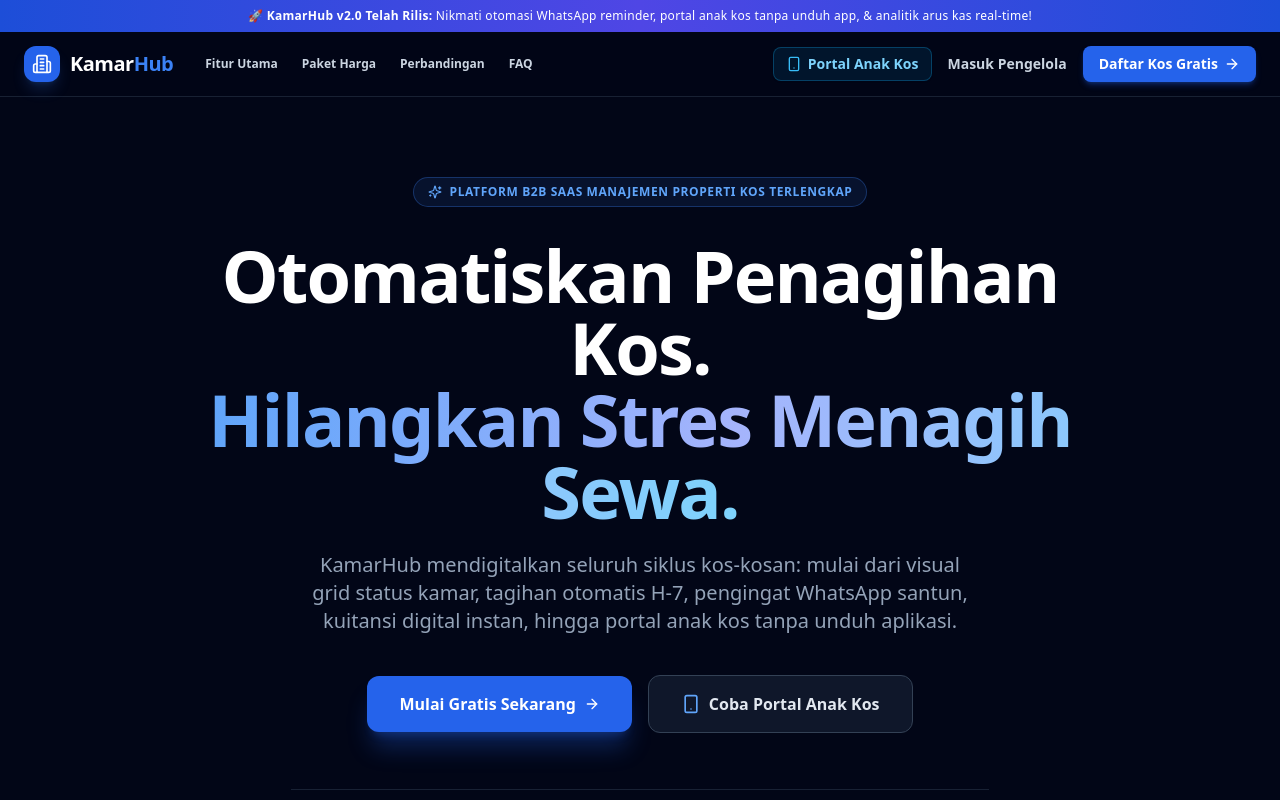
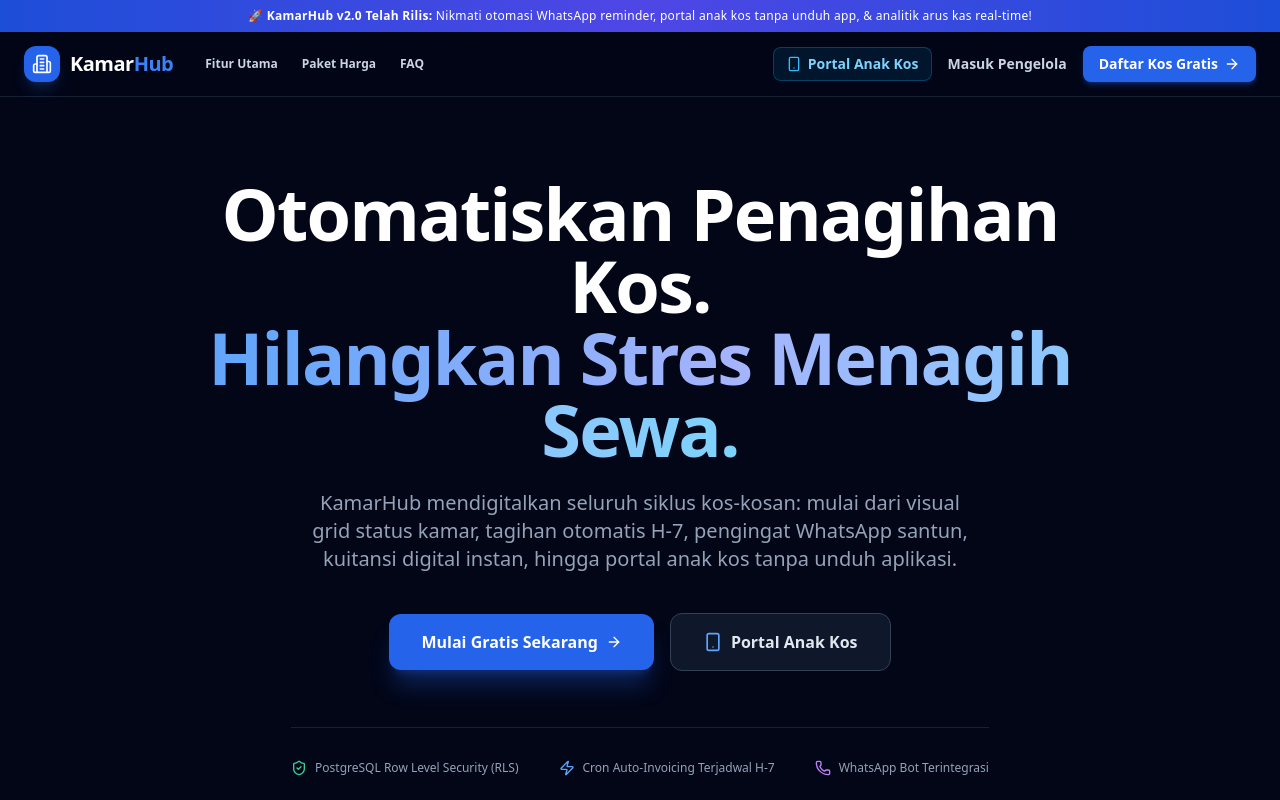
Before and after one commit to akakaraga/Kamarhub, a Next.js app: page / in a window 1280 px wide. Shown: the top 800 px of the page. Built offline with nearby package versions, Linux system fonts and the light colour scheme.

Commit message:
edit page app

```diff
--- a/src/app/page.tsx
+++ b/src/app/page.tsx
@@ -43,7 +43,6 @@ export default function Home() {
             <nav className="hidden md:flex items-center gap-6 text-xs font-semibold text-slate-300">
               <a href="#fitur" className="hover:text-white transition">Fitur Utama</a>
               <a href="#harga" className="hover:text-white transition">Paket Harga</a>
-              <a href="#komparasi" className="hover:text-white transition">Perbandingan</a>
               <a href="#faq" className="hover:text-white transition">FAQ</a>
             </nav>
           </div>
@@ -75,11 +74,6 @@ export default function Home() {
 
       {/* Hero Section */}
       <section className="flex-1 flex flex-col justify-center items-center px-6 pt-20 pb-16 text-center max-w-5xl mx-auto">
-        <div className="inline-flex items-center gap-2 px-3.5 py-1.5 rounded-full bg-blue-500/10 border border-blue-500/30 text-blue-400 text-xs font-semibold uppercase tracking-wider mb-8">
-          <Sparkles className="w-3.5 h-3.5 text-blue-400" />
-          Platform B2B SaaS Manajemen Properti Kos Terlengkap
-        </div>
-
         <h1 className="text-4xl sm:text-6xl lg:text-7xl font-extrabold tracking-tight text-white leading-[1.15]">
           Otomatiskan Penagihan Kos. <br />
           <span className="bg-gradient-to-r from-blue-400 via-indigo-300 to-sky-300 bg-clip-text text-transparent">
@@ -104,7 +98,7 @@ export default function Home() {
             className="w-full sm:w-auto px-8 py-4 rounded-xl border border-slate-700 bg-slate-900 hover:bg-slate-800 text-slate-200 font-semibold text-base transition flex items-center justify-center gap-2"
           >
             <Smartphone className="w-5 h-5 text-blue-400" />
-            Coba Portal Anak Kos
+            Portal Anak Kos
           </Link>
         </div>
 
@@ -514,11 +508,6 @@ export default function Home() {
             <Building2 className="w-4 h-4 text-blue-500" />
             <span className="font-semibold text-slate-300">KamarHub</span> — Platform Otomasi Kos & Properti Multi-Tenant.
           </div>
-          <div className="flex items-center gap-6">
-            <span>Next.js 15 App Router</span>
-            <span>PostgreSQL RLS</span>
-            <span>Fonnte WhatsApp API</span>
-          </div>
           <div>
             © 2026 KamarHub. Seluruh hak cipta dilindungi undang-undang.
           </div>
```
